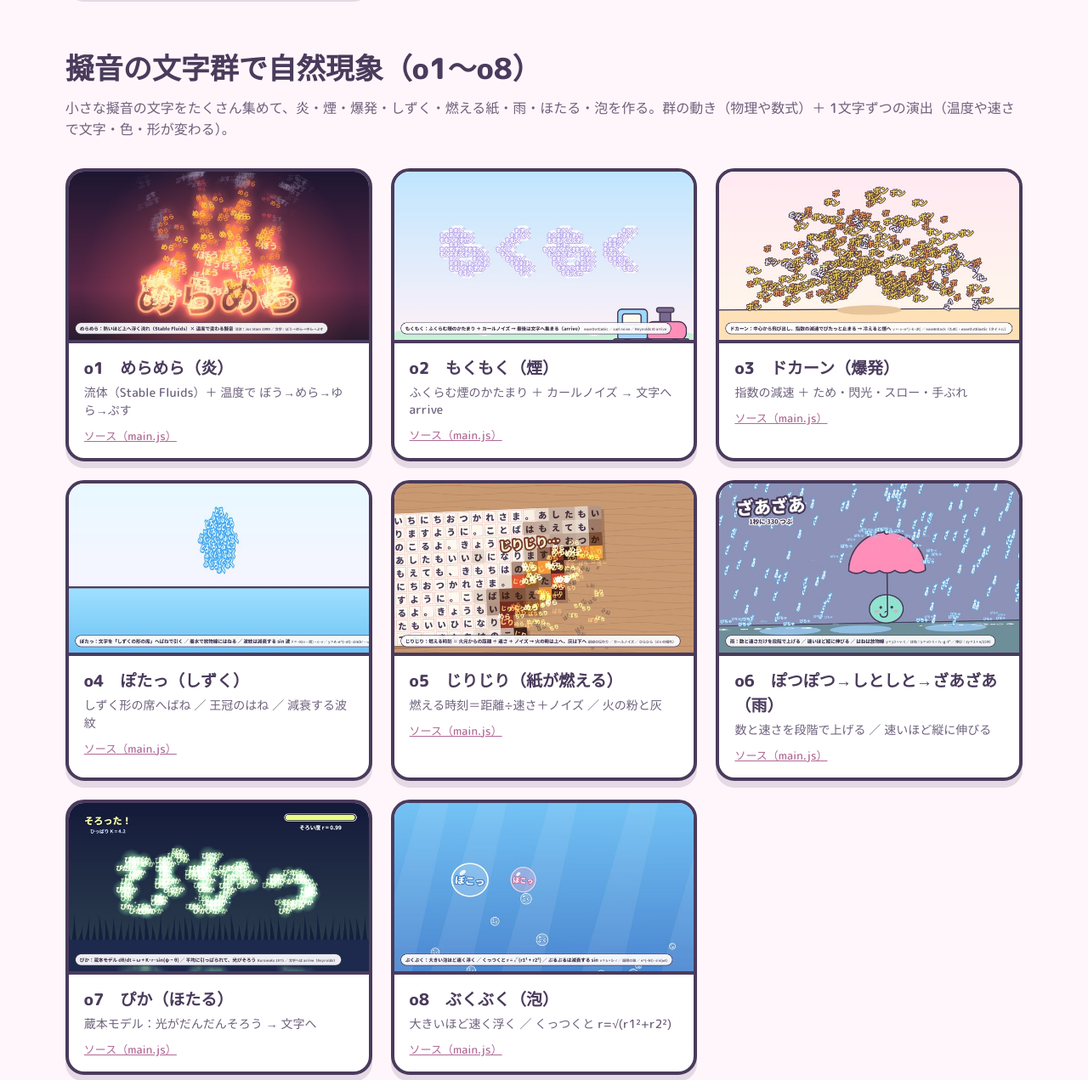
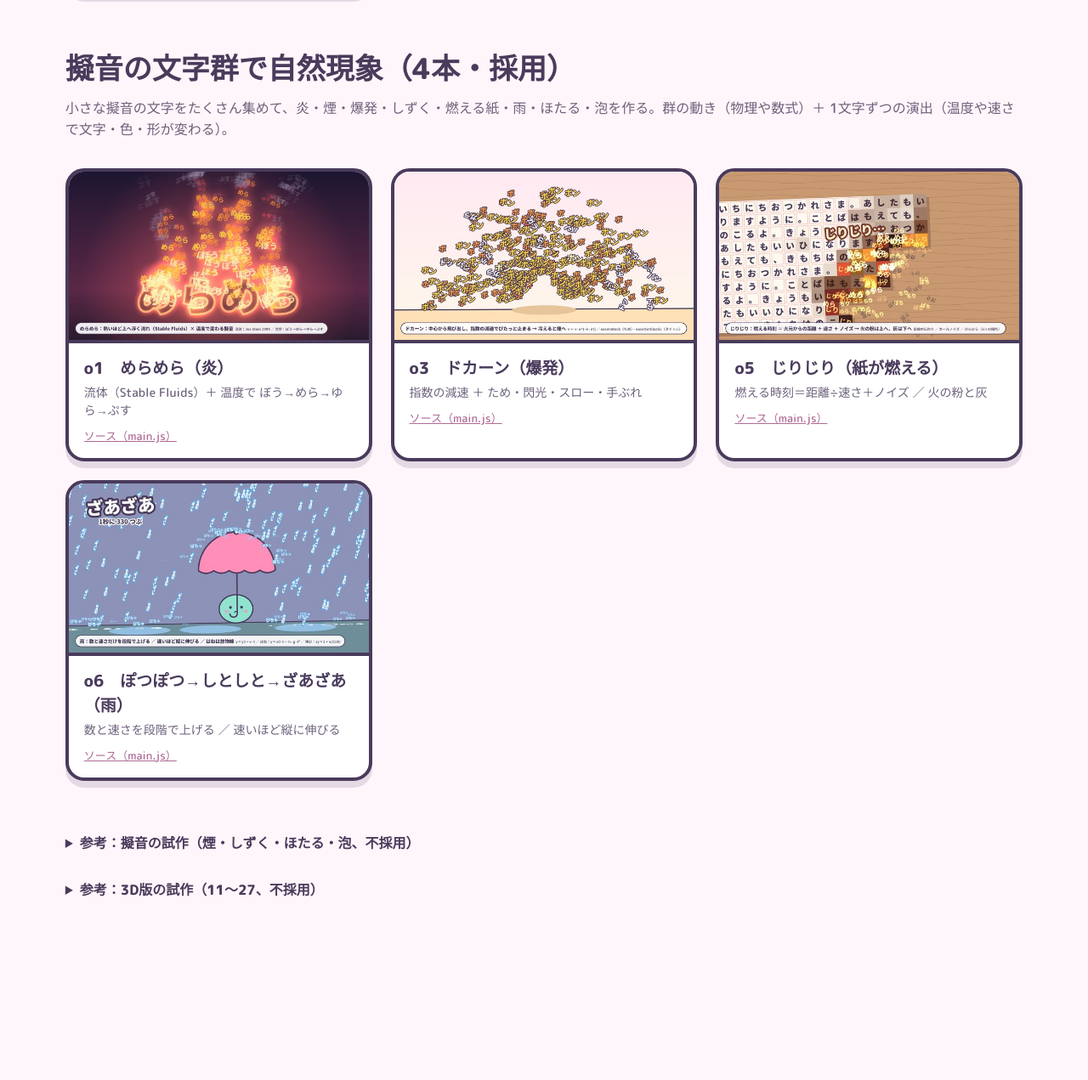
Before and after one commit to akaiteto/nature-motion, a plain HTML site: page fx/index.html in a window 1280 px wide. Shown: the part 1640-2911 px from the top of the page at 85% size. After the commit the page ends 2759 px from the top, so only its background shows below. Drawn offline with Linux system fonts and the light colour scheme.

Commit message:
fx gallery: adopt onomatopoeia o1, o3, o5, o6; move o2, o4, o7, o8 to a collapsed reference section
Co-Authored-By: Claude Opus 5.5 <noreply@anthropic.com>
Claude-Session: https://claude.ai/code/session_01FbyHxxAGdAzSCbigRb2N9c

```diff
--- a/fx/index.html
+++ b/fx/index.html
@@ -2,7 +2,7 @@
 <html lang="ja">
 <meta charset="utf-8">
 <meta name="viewport" content="width=device-width,initial-scale=1">
-<title>関数でかわいく動く文字 — 10本 ＋ 擬音の自然現象 8本</title>
+<title>関数でかわいく動く文字 — 10本 ＋ 擬音の自然現象 4本</title>
 <style>
   @import url('https://fonts.googleapis.com/css2?family=M+PLUS+Rounded+1c:wght@500;800&display=swap');
   body { margin: 0; background: #fff6fb; color: #4a3b5c; font-family: "M PLUS Rounded 1c", sans-serif; }
@@ -23,9 +23,10 @@
   <p>名前のついた関数群（ペナー、キレス、レヴィン、名前つき曲線、フーリエ、ばね、ノイズ、アトラクタ）で、文字を動かす10本（01〜10、動画に採用）。下の「参考」は3D版の試作（11〜27、動画には使わない）。画面は 1920×1080、ループ再生。</p>
 </header>
 <div class="grid" id="grid"></div>
-<header style="padding-top:0"><h1 style="font-size:clamp(22px,3vw,34px)">擬音の文字群で自然現象（o1〜o8）</h1>
+<header style="padding-top:0"><h1 style="font-size:clamp(22px,3vw,34px)">擬音の文字群で自然現象（4本・採用）</h1>
 <p>小さな擬音の文字をたくさん集めて、炎・煙・爆発・しずく・燃える紙・雨・ほたる・泡を作る。群の動き（物理や数式）＋ 1文字ずつの演出（温度や速さで文字・色・形が変わる）。</p></header>
 <div class="grid" id="grid-onoma"></div>
+<details style="padding:0 6vw 30px"><summary style="cursor:pointer;font-weight:800">参考：擬音の試作（煙・しずく・ほたる・泡、不採用）</summary><div class="grid" id="grid-onoma-x" style="padding:20px 0 0;opacity:.75"></div></details>
 <details style="padding:0 6vw 60px"><summary style="cursor:pointer;font-weight:800">参考：3D版の試作（11〜27、不採用）</summary><div class="grid" id="grid3d" style="padding:20px 0 0;opacity:.75"></div></details>
 <script>
 const items = [
@@ -72,7 +73,9 @@ const card = ([d, t, f]) => `
   <a class="src" href="${d}/main.js">ソース（main.js）</a></div>`
 const html = items => items.map(card).join('');
 document.getElementById('grid').innerHTML = html(items.slice(0, 10));
-document.getElementById('grid-onoma').innerHTML = html(onoma);
+const keep = ['o1-fire', 'o3-explosion', 'o5-paper-burn', 'o6-rain'];
+document.getElementById('grid-onoma').innerHTML = html(onoma.filter(o => keep.includes(o[0])));
+document.getElementById('grid-onoma-x').innerHTML = html(onoma.filter(o => !keep.includes(o[0])));
 document.getElementById('grid3d').innerHTML = html(items.slice(10));
 </script>
 </body>
```
